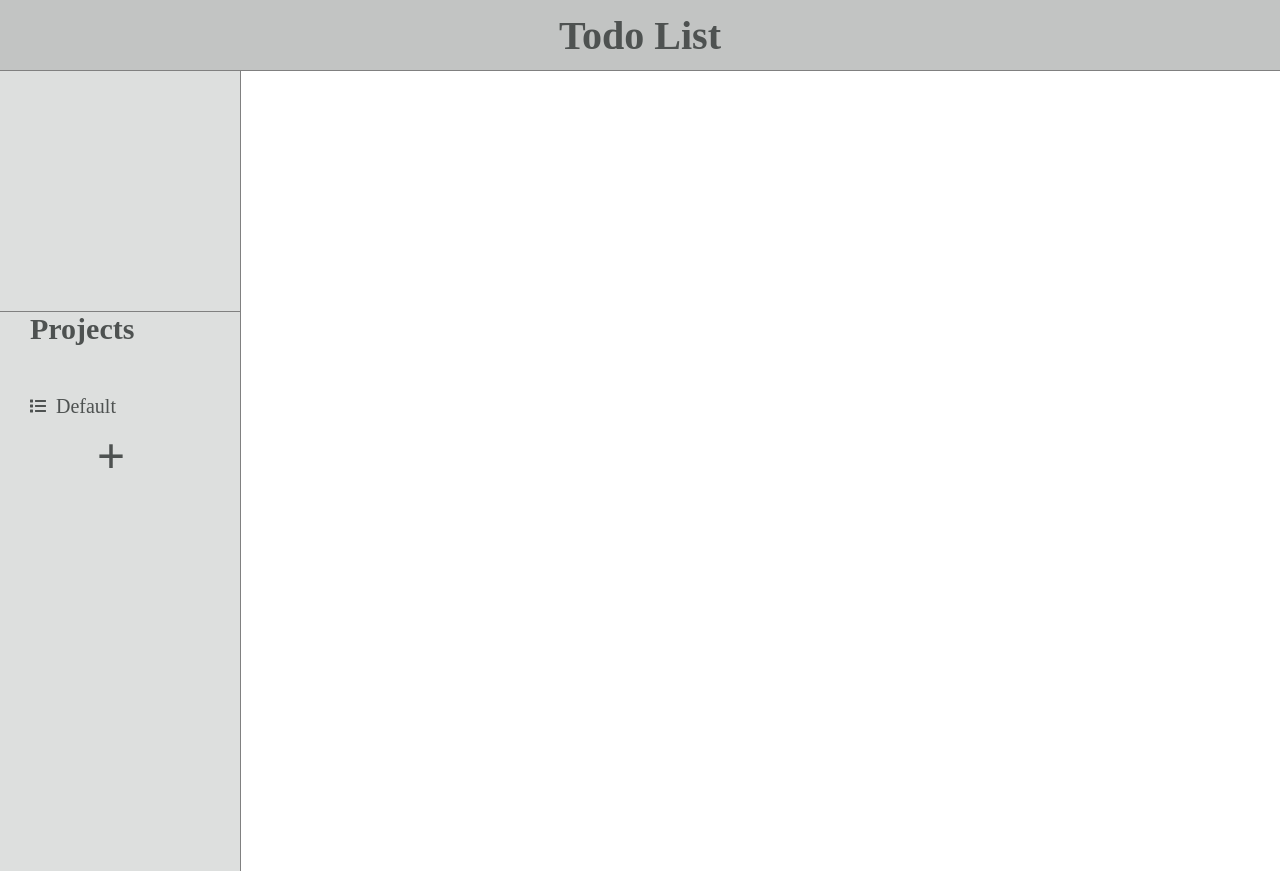
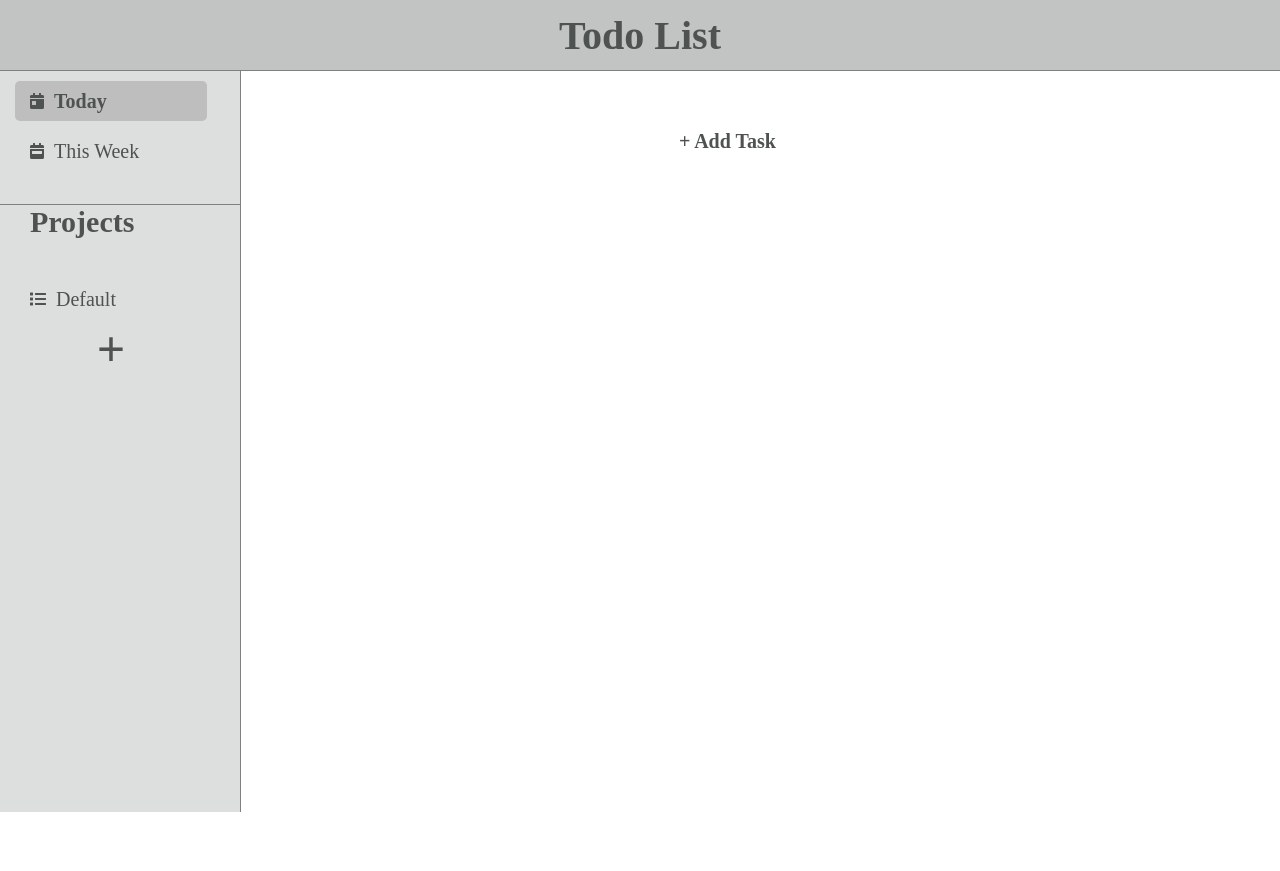
Before and after one commit to Cynto/todo-list, a website built with webpack: page dist/index.html in a window 1280 px wide. After the commit the page ends 812 px from the top, so only its background shows below. Built offline with nearby package versions, Linux system fonts and the light colour scheme.

Commit message:
fixed project error

```diff
--- /dev/null
+++ b/src/ItemAdder.js
@@ -0,0 +1,21 @@
+import basicDom from './basicDom'
+const itemAdder = (() => {
+    const mainContainer = basicDom.mainContainer;
+
+
+    const addItemButton = document.createElement('div');
+    addItemButton.classList.add('add-item-button');
+    addItemButton.textContent = '+ Add Task'
+    mainContainer.appendChild(addItemButton)
+
+    addItemButton.addEventListener('click', () => {
+        mainContainer.removeChild(addItemButton)
+
+        const input = document.createElement('input');
+        input.type = 'text';
+        input.classList.add('item-input')
+        mainContainer.appendChild(input);
+    })
+})()
+
+export default itemAdder
--- a/src/ListClass.js
+++ b/src/ItemClass.js
@@ -1,4 +1,4 @@
-class List{
+class Item{
     constructor(title, description, dueDate, priority, complete = false){
         this.title = title;
         this.description = description;
@@ -7,4 +7,4 @@ class List{
         this.complete = complete;
     }
 }
-export default List;
+export default Item;
--- a/src/basicDom.js
+++ b/src/basicDom.js
@@ -1,6 +1,11 @@
 const basicDom = (() => {
     const projectsContainer = document.querySelector('.projects-container')
 
-    return{projectsContainer}
+    const today = document.querySelector('#today');
+    const week = document.querySelector('#week')
+
+    const mainContainer = document.querySelector('.main-container')
+
+    return{projectsContainer, today, week, mainContainer}
 })()
 export default basicDom
--- /dev/null
+++ b/src/dateRender.js
@@ -0,0 +1,30 @@
+import basicDom from './basicDom'
+import {projectRenderer} from './projectRender'
+const dateRenderer = (() => {
+    const today = basicDom.today;
+    const week = basicDom.week;
+
+    let dateDivArray = []
+    let projectDivArray = projectRenderer.projectDivArray;
+
+    dateDivArray.push(today, week)
+
+    for(let i = 0; i < dateDivArray.length; i++) {
+        dateDivArray[i].addEventListener('click', () => {
+            for(let i = 0; i < projectDivArray.length; i++) {
+                projectDivArray[i].classList.remove('selected')
+            }
+            for(let i = 0; i < dateDivArray.length; i++) {
+                dateDivArray[i].classList.remove('selected')
+            }
+            dateDivArray[i].classList.add('selected')
+
+        })
+
+
+    }
+
+
+
+})()
+export default dateRenderer;
--- a/src/index.js
+++ b/src/index.js
@@ -1,3 +1,5 @@
-import List from './ListClass';
+import Item from './ItemClass';
 import Project from './projectClass'
 import {projectRenderer, addProject} from './projectRender'
+import dateRenderer from './dateRender';
+import itemAdder from './ItemAdder'
--- a/src/projectRender.js
+++ b/src/projectRender.js
@@ -17,6 +17,7 @@ const addProject = (() => {
 
     let projectsArray = [];
     projectsArray.push(defaultProject)
+
 
     addProjectButton.addEventListener('click', () => {
         const input = document.createElement('input');
@@ -69,11 +70,13 @@ const addProject = (() => {
         })
     })
 
-
+    return{projectsArray, addProjectButton}
 })()
 const projectRenderer = (() => {
+    let projectDivArray = [];
+    const projectsContainer = basicDom.projectsContainer;
     const renderNames = (projectsArray) => {
-        const projectsContainer = basicDom.projectsContainer;
+
 
         while(projectsContainer.hasChildNodes()) {
 
@@ -91,6 +94,24 @@ const projectRenderer = (() => {
             projectDiv.classList.add('project-div');
             projectsContainer.appendChild(projectDiv);
 
+            projectDivArray.push(projectDiv);
+            for(let i = 0; i < projectDivArray.length; i++) {
+                projectDivArray[i].addEventListener('click', () => {
+                    for(let i = 0; i < projectDivArray.length; i++) {
+                        projectDivArray[i].classList.remove('selected')
+                    }
+                    basicDom.today.classList.remove('selected');
+                    basicDom.week.classList.remove('selected')
+                    projectDivArray[i].classList.add('selected')
+                })
+            }
+            for(let i = 0; i < projectDivArray.length; i++) {
+                projectDivArray[i].addEventListener('click', () => {
+
+
+                })
+            }
+
             const icon = document.createElement('i');
             icon.classList.add('fas', 'fa-list')
             projectDiv.appendChild(icon);
@@ -101,6 +122,12 @@ const projectRenderer = (() => {
 
         }
     }
-    return {renderNames}
+    const renderPage = (name, array) => {
+        console.log(name)
+    }
+
+    renderNames(addProject.projectsArray)
+    projectsContainer.appendChild(addProject.addProjectButton)
+    return {renderNames, projectDivArray}
 })()
 export {projectRenderer, addProject}
```
Also changed, not shown: dist/index.html, dist/main.js, dist/styles.css.
